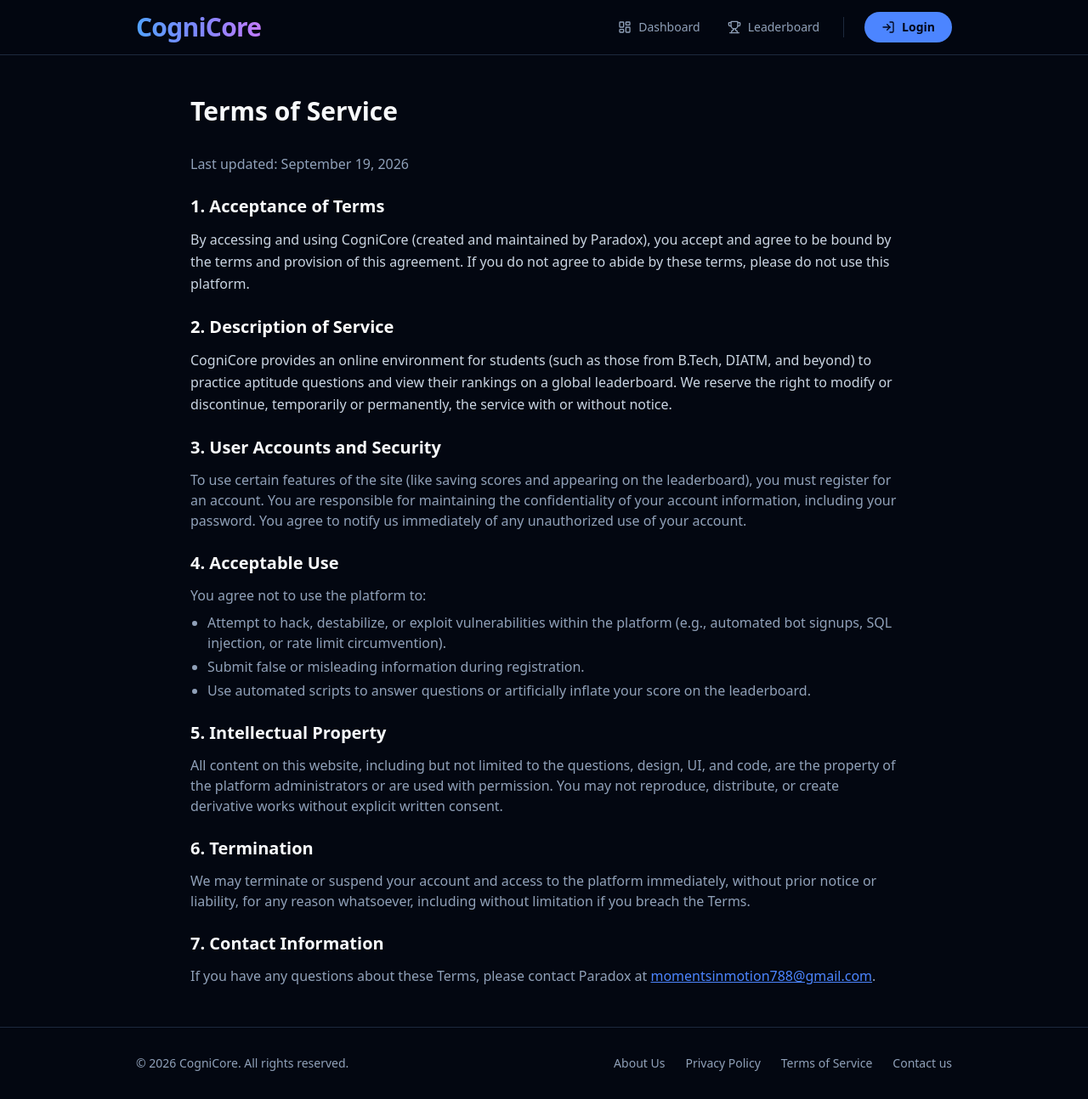
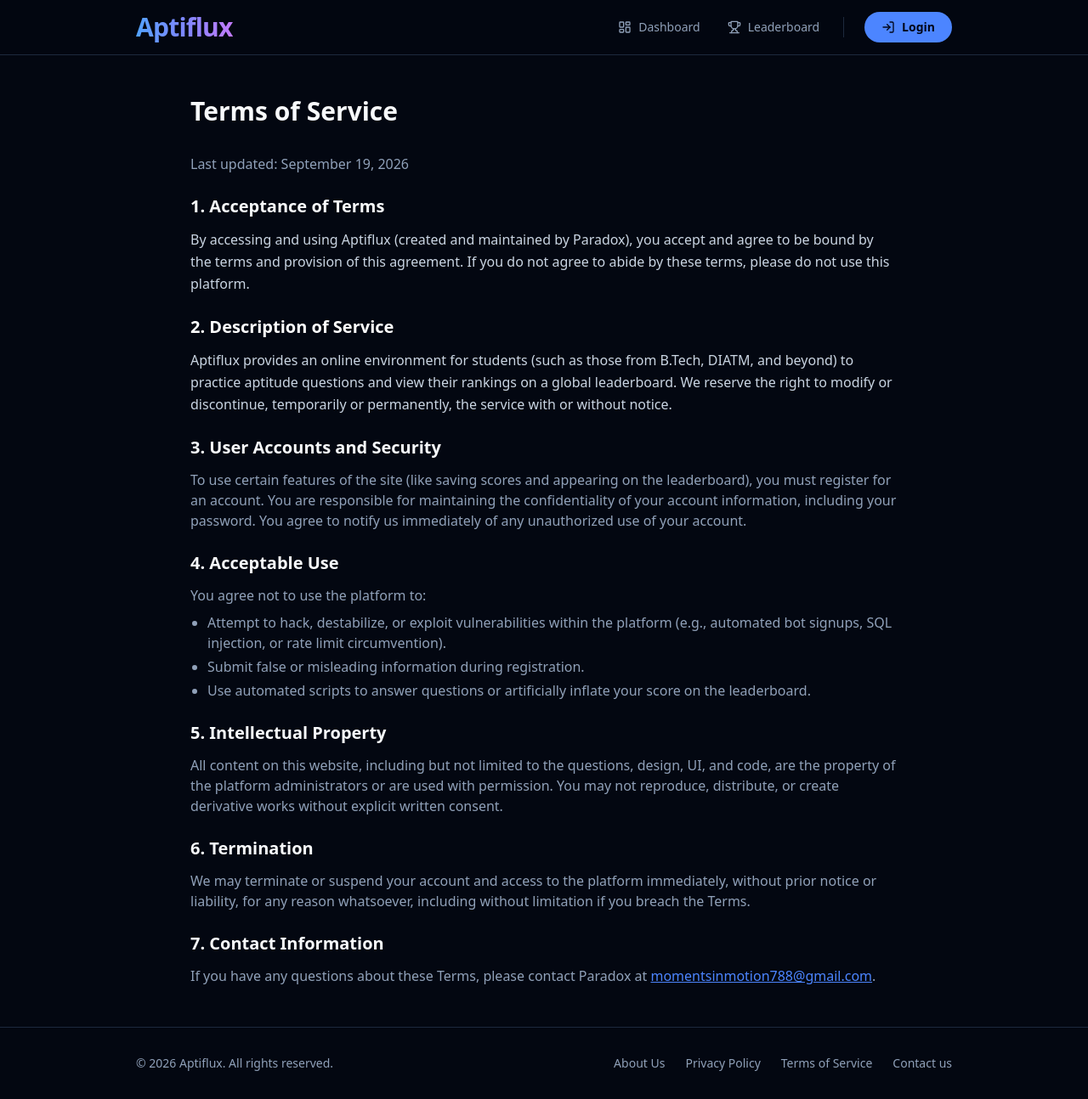
Before and after one commit to paradox99-eng/Aptiflux, a Next.js app: page /terms in a window 1280 px wide. Shown: the whole page at 85% size. Built offline with nearby package versions, Linux system fonts and the light colour scheme; no server answers.

Commit message:
Rename CogniCore to Aptiflux

```diff
--- a/package.json
+++ b/package.json
@@ -1,5 +1,5 @@
 {
-  "name": "cognicore-platform",
+  "name": "aptiflux-platform",
   "private": true,
   "version": "0.0.0",
   "scripts": {
--- a/src/app/about/page.jsx
+++ b/src/app/about/page.jsx
@@ -5,8 +5,8 @@ import { Button } from '../../components/ui/Button';
 import { Card } from '../../components/ui/Card';
 
 export const metadata = {
-  title: 'About Us | CogniCore',
-  description: 'Learn more about CogniCore and our mission to help students succeed.',
+  title: 'About Us | Aptiflux',
+  description: 'Learn more about Aptiflux and our mission to help students succeed.',
 };
 
 export default function AboutPage() {
@@ -19,7 +19,7 @@ export default function AboutPage() {
           <div className="absolute top-1/2 left-1/2 -translate-x-1/2 -translate-y-1/2 w-64 h-64 bg-primary/20 blur-[100px] rounded-full z-0 pointer-events-none"></div>
 
           <div>
-            <h1 className="text-4xl sm:text-5xl font-bold tracking-tight text-white mb-4">About <span className="text-primary">CogniCore</span></h1>
+            <h1 className="text-4xl sm:text-5xl font-bold tracking-tight text-white mb-4">About <span className="text-primary">Aptiflux</span></h1>
             <p className="text-lg text-slate-400 max-w-2xl mx-auto">
               Your ultimate platform for mastering aptitude tests and accelerating your career preparation through AI-driven personalized learning.
             </p>
--- a/src/app/contact/page.jsx
+++ b/src/app/contact/page.jsx
@@ -17,7 +17,7 @@ export default function ContactUs() {
   };
 
   const mailBody = `Name: ${formData.name}\nRoom No: ${formData.roomNo}\nYear: ${formData.year}\nStream: ${formData.stream}\n\nMessage:\n${formData.message}`;
-  const mailToLink = `mailto:parthibdutta947@gmail.com?subject=${encodeURIComponent('CogniCore Support Inquiry')}&body=${encodeURIComponent(mailBody)}`;
+  const mailToLink = `mailto:parthibdutta947@gmail.com?subject=${encodeURIComponent('Aptiflux Support Inquiry')}&body=${encodeURIComponent(mailBody)}`;
 
   return (
     <div className="max-w-4xl mx-auto px-4 sm:px-8 py-12">
--- a/src/app/layout.jsx
+++ b/src/app/layout.jsx
@@ -19,8 +19,8 @@ const firaCode = Fira_Code({
 });
 
 export const metadata = {
-  title: 'CogniCore Platform',
-  description: 'Online CogniCore Mock Test Platform',
+  title: 'Aptiflux Platform',
+  description: 'Online Aptiflux Mock Test Platform',
   icons: {
     icon: '/favicon.png',
   },
--- a/src/app/page.jsx
+++ b/src/app/page.jsx
@@ -91,7 +91,7 @@ export default function Home() {
         />
         <div className="absolute inset-0 bg-black/30 z-10"></div>
         <div className="max-w-7xl mx-auto px-4 sm:px-8 py-12 relative z-10">
-          <h1 className="text-white text-3xl sm:text-4xl font-bold mb-3 drop-shadow-md">CogniCore Tests</h1>
+          <h1 className="text-white text-3xl sm:text-4xl font-bold mb-3 drop-shadow-md">Aptiflux Tests</h1>
           <p className="text-slate-300 text-lg mb-8 max-w-2xl drop-shadow-sm">Select a topic below to start your timed mock test. Good luck!</p>
         </div>
       </div>
--- a/src/app/privacy/page.jsx
+++ b/src/app/privacy/page.jsx
@@ -15,7 +15,7 @@ export default function PrivacyPolicy() {
         <section>
           <h2 className="text-xl font-semibold text-white mb-3">1. Information We Collect</h2>
           <p className="text-slate-300 mb-4 leading-relaxed">
-            When you register for an account on CogniCore, we collect the following personal information:
+            When you register for an account on Aptiflux, we collect the following personal information:
           </p>
           <ul className="list-disc pl-5 mt-2 space-y-1">
             <li><strong>Personal Identification:</strong> Paradox, <a href="mailto:momentsinmotion788@gmail.com" className="text-primary underline hover:opacity-80">momentsinmotion788@gmail.com</a></li>
--- a/src/app/terms/page.jsx
+++ b/src/app/terms/page.jsx
@@ -15,14 +15,14 @@ export default function TermsOfService() {
         <section>
           <h2 className="text-xl font-semibold text-foreground mb-3">1. Acceptance of Terms</h2>
           <p className="text-slate-300 mb-6 leading-relaxed">
-            By accessing and using CogniCore (created and maintained by Paradox), you accept and agree to be bound by the terms and provision of this agreement. If you do not agree to abide by these terms, please do not use this platform.
+            By accessing and using Aptiflux (created and maintained by Paradox), you accept and agree to be bound by the terms and provision of this agreement. If you do not agree to abide by these terms, please do not use this platform.
           </p>
         </section>
 
         <section>
           <h2 className="text-xl font-semibold text-white mb-3">2. Description of Service</h2>
           <p className="text-slate-300 mb-6 leading-relaxed">
-            CogniCore provides an online environment for students (such as those from B.Tech, DIATM, and beyond) to practice aptitude questions and view their rankings on a global leaderboard. We reserve the right to modify or discontinue, temporarily or permanently, the service with or without notice.
+            Aptiflux provides an online environment for students (such as those from B.Tech, DIATM, and beyond) to practice aptitude questions and view their rankings on a global leaderboard. We reserve the right to modify or discontinue, temporarily or permanently, the service with or without notice.
           </p>
         </section>
 
--- a/src/components/Footer.jsx
+++ b/src/components/Footer.jsx
@@ -5,7 +5,7 @@ export default function Footer() {
   return (
     <footer className="mt-auto border-t border-slate-800 bg-background py-8">
       <div className="max-w-5xl mx-auto px-8 flex flex-col md:flex-row items-center justify-between text-slate-400 text-sm">
-        <p>&copy; {new Date().getFullYear()} CogniCore. All rights reserved.</p>
+        <p>&copy; {new Date().getFullYear()} Aptiflux. All rights reserved.</p>
         <div className="flex flex-wrap justify-center md:justify-end gap-x-6 gap-y-2 mt-4 md:mt-0">
           <Link href="/about" className="hover:text-primary transition-colors">About Us</Link>
           <Link href="/privacy" className="hover:text-primary transition-colors">Privacy Policy</Link>
--- a/src/components/Header.jsx
+++ b/src/components/Header.jsx
@@ -22,7 +22,7 @@ export default function Header() {
       <div className="max-w-5xl mx-auto px-4 sm:px-8 h-16 flex items-center justify-between">
         <Link href="/" className="flex items-center group hover:opacity-90 transition-opacity">
           <span className="font-extrabold text-2xl sm:text-3xl bg-clip-text text-transparent bg-gradient-to-r from-blue-400 via-indigo-400 to-purple-400 tracking-tight">
-            CogniCore
+            Aptiflux
           </span>
         </Link>
 
```
Also changed, not shown: 2 other files (tests, documents, lock files or other folders).
